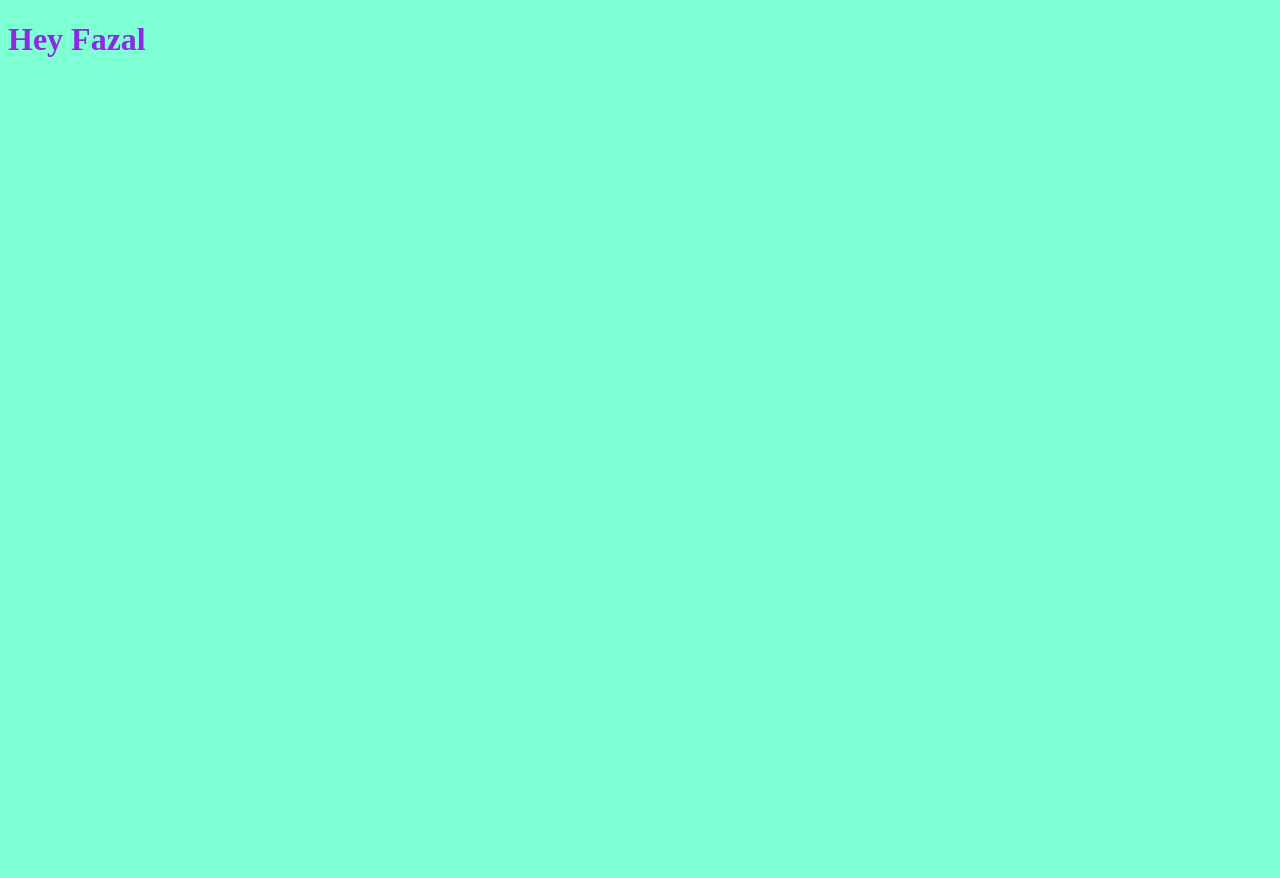
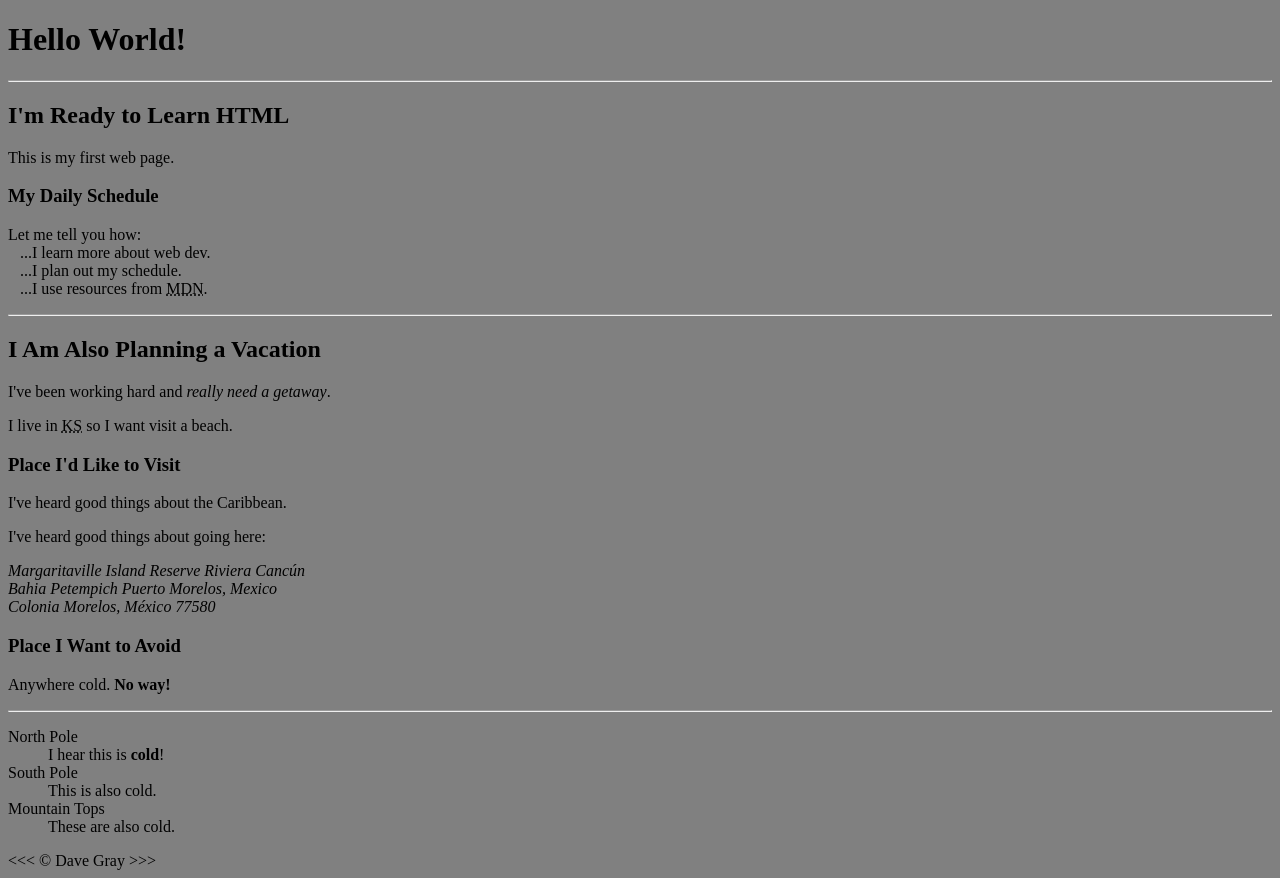
Before and after one commit to Fazal2307-dev/HTML_-_CSS, a plain HTML site: page 1_HTML_CLASS/index.html in a window 1280 px wide. Before the commit the page ends 800 px from the top, so only its background shows below. Drawn offline with Linux system fonts and the light colour scheme.

Commit message:
html css

```diff
--- a/1_HTML_CLASS/inde.css
+++ b/1_HTML_CLASS/inde.css
@@ -1,4 +1,4 @@
 body{
-            background-color: aquamarine;
-            color:blueviolet
+            background-color:gray;
+            color:rgb(0, 0, 0)
         }
--- a/1_HTML_CLASS/index.html
+++ b/1_HTML_CLASS/index.html
@@ -8,7 +8,51 @@
     <link rel="stylesheet" href="inde.css" type="text/css">
 </head>
 <body>
-    <h1>Hey Fazal</h1>
+   <h1>Hello World!</h1>
+
+    <hr>
+
+    <h2>I'm Ready to Learn HTML</h2>
+    <p>This is my first web page.</p>
+
+    <h3>My Daily Schedule</h3>
+    <p>Let me tell you how:
+        <br>&nbsp;&nbsp;&nbsp;...I learn more about web dev.
+        <br>&nbsp;&nbsp;&nbsp;...I plan out my schedule.
+        <br>&nbsp;&nbsp;&nbsp;...I use resources from <abbr title="Mozilla Developer Network">MDN</abbr>.
+    </p>
+
+    <hr>
+
+    <h2>I Am Also Planning a Vacation</h2>
+    <p>I've been working hard and <em>really need a getaway</em>.</p>
+    <p>I live in <abbr title="Kansas">KS</abbr> so I want visit a beach.</p>
+
+    <h3>Place I'd Like to Visit</h3>
+    <p>I've heard good things about the Caribbean.</p>
+    <p>I've heard good things about going here:</p>
+    <address>
+        Margaritaville Island Reserve Riviera Cancún<br>
+        Bahia Petempich Puerto Morelos, Mexico<br>
+        Colonia Morelos, México 77580
+    </address>
+
+    <!-- TODO: Add more places -->
+    <h3>Place I Want to Avoid</h3>
+    <p>Anywhere cold. <strong>No way!</strong></p>
+
+    <hr>
+       <dl>
+        <dt>North Pole</dt>
+        <dd>I hear this is <strong>cold</strong>!</dd>
+
+        <dt>South Pole</dt>
+        <dd>This is also cold.</dd>
+
+        <dt>Mountain Tops</dt>
+        <dd>These are also cold.</dd>
+    </dl>
+    &lt;&lt;&lt; &copy; Dave Gray &gt;&gt;&gt;
 
 </body>
 </html>
```
